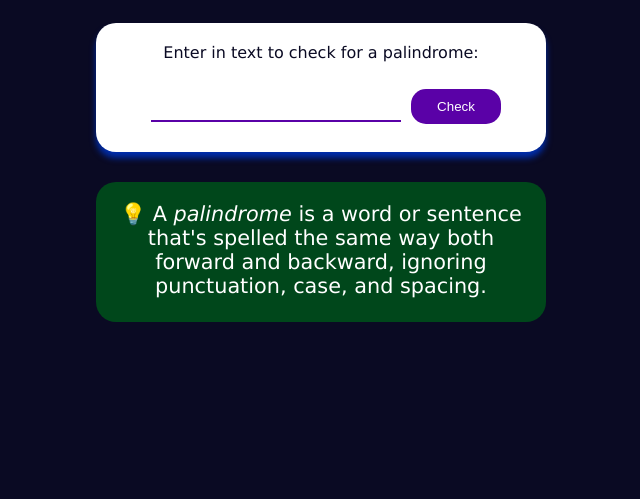
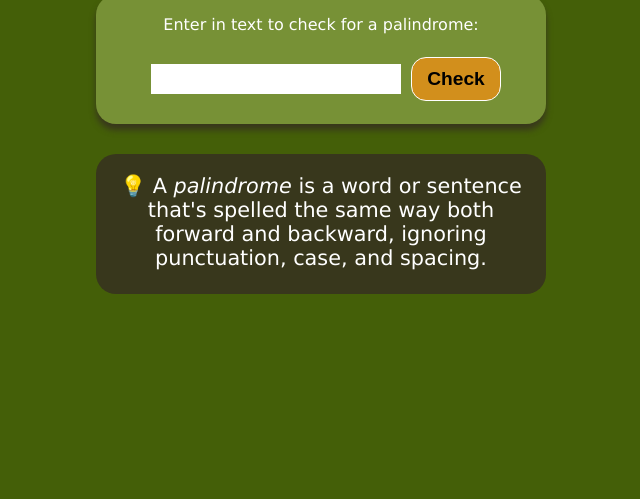
Before and after one commit to cemcelikgh/palindrome-checker, a plain HTML site: page index.html in a window 1280 px wide. Shown: the part 301-800 px from the top of the page, without its empty margins (319-959 px from the left). Drawn offline with Linux system fonts and the light colour scheme.

Commit message:
links renewed

```diff
--- a/index.html
+++ b/index.html
@@ -3,13 +3,12 @@
 <head>
   <meta charset="UTF-8">
   <meta name="viewport" content="width=device-width, initial-scale=1.0">
-  <link rel="icon" type="image/x-icon" href="https://cdn.freecodecamp.org/universal/favicons/favicon.ico">
   <title>Palindrome Checker</title>
-  <link rel="stylesheet" href="styles.css">
+  <link rel="icon" type="image/svg+xml" href="./assets/fcc-glyph.svg">
+  <link rel="stylesheet" href="./styles.css">
 </head>
 <body>
   <main class="container">
-    <img src="https://cdn.freecodecamp.org/platform/universal/fcc_primary.svg" alt="freeCodeCamp Logo" class="freecodecamp-logo">
     <h1 class="title">Is it a Palindrome?</h1>
     <div class="palindrome-div">
       <label for="text-input">Enter in text to check for a palindrome:</label>
@@ -26,6 +25,6 @@
       </p>
     </div>
   </main>
-  <script src="script.js"></script>
+  <script src="./script.js"></script>
 </body>
 </html>
--- a/styles.css
+++ b/styles.css
@@ -6,17 +6,16 @@
 
 body {
   font-family: Verdana, Geneva, Tahoma, sans-serif;
-  background-color: #0A0A23;
+  background-color: #445f08;
   color: #FFF;
 }
 
 .container {
   width: 100%;
-  min-height: 100vh;
+  margin-top: calc(50vh - 200px);
   display: flex;
+  flex-direction: column;
   align-items: center;
-  justify-content: center;
-  flex-direction: column;
 }
 
 .freecodecamp-logo {
@@ -28,6 +27,7 @@ body {
   padding: 10px 0;
   font-size: 2.5rem;
   margin-bottom: 20px;
+  text-align: center;
 }
 
 .palindrome-div {
@@ -40,22 +40,24 @@ body {
   flex-wrap: wrap;
   padding: 20px;
   margin: 10px 0;
-  background-color: #FFF;
-  box-shadow: 0 6px 6px #002EAD;
+  background-color: #779136;
+  box-shadow: 0 6px 6px #38371c;
 }
 
 label {
-  color: #0A0A23;
+  color: white;
   margin-bottom: 20px;
 }
 
 .palindrome-btn {
   width: 90px;
-  border: none;
   padding: 10px;
+  border: 1px solid white;
   border-radius: 15px;
-  background-color: #5A01A7;
-  color: #FFF;
+  background-color: #d28f1c;
+  color: black;
+  font-size: 1.2rem;
+  font-weight: 600;
   cursor: pointer;
 }
 
@@ -66,11 +68,6 @@ label {
   font-size: 1.2rem;
   margin: 10px;
   border: none;
-  border-bottom: 2px solid #5A01A7;
-}
-
-.palindrome-input:focus {
-  border-bottom: 3px solid #5A01A7;
 }
 
 .user-input {
@@ -94,7 +91,7 @@ label {
   width: min(100vw, 450px);
   font-size: 1.3rem;
   min-height: 140px;
-  background-color: #00471B;
+  background-color: #38371c;
   margin-top: 20px;
   padding: 20px;
   border-radius: 20px;
```
Also changed, not shown: assets/fcc-glyph.svg (added), assets/palindrome-checker-preview.jpg (added), palindrome_checker.jpg (deleted), 1 other file.
